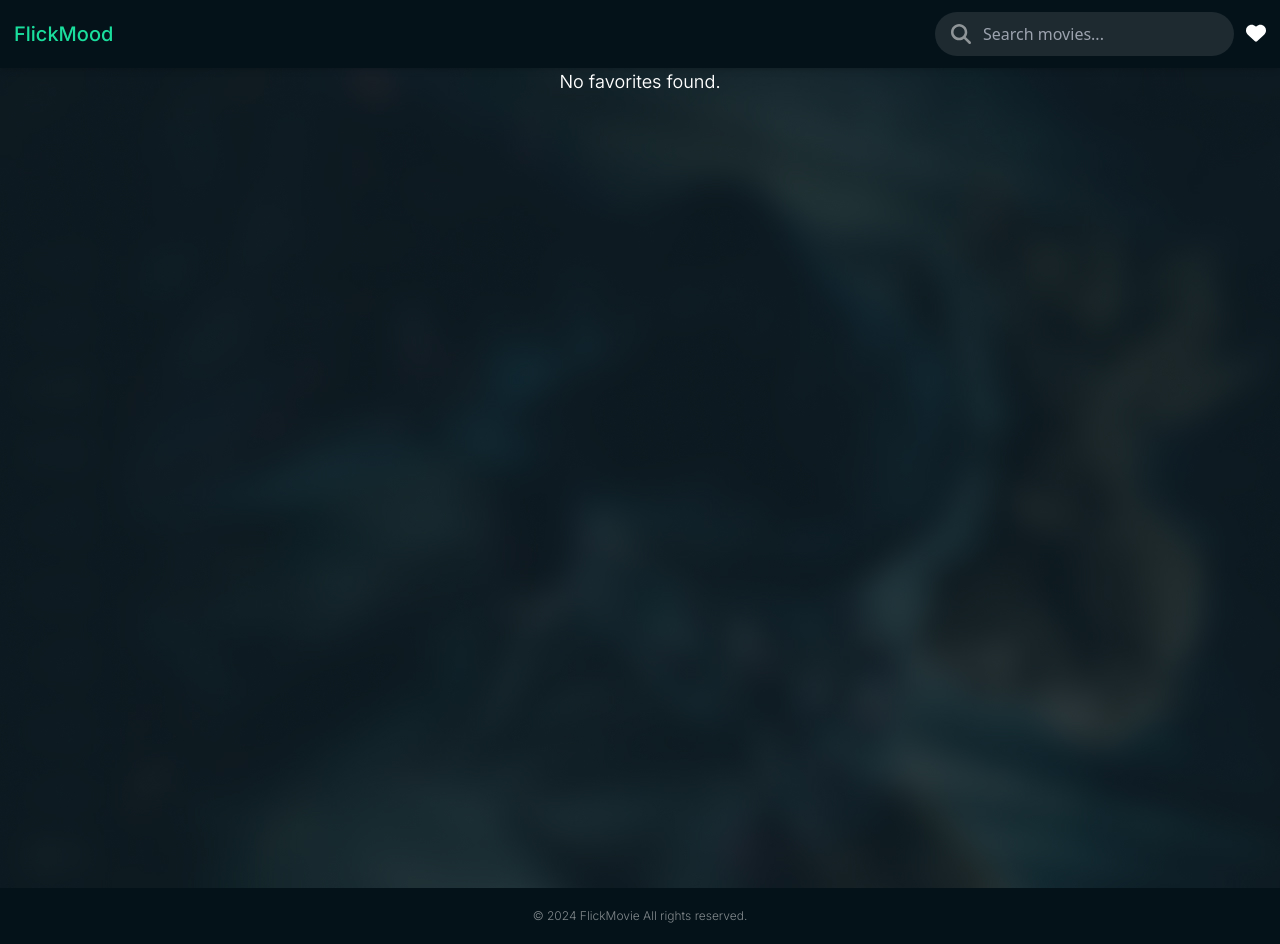
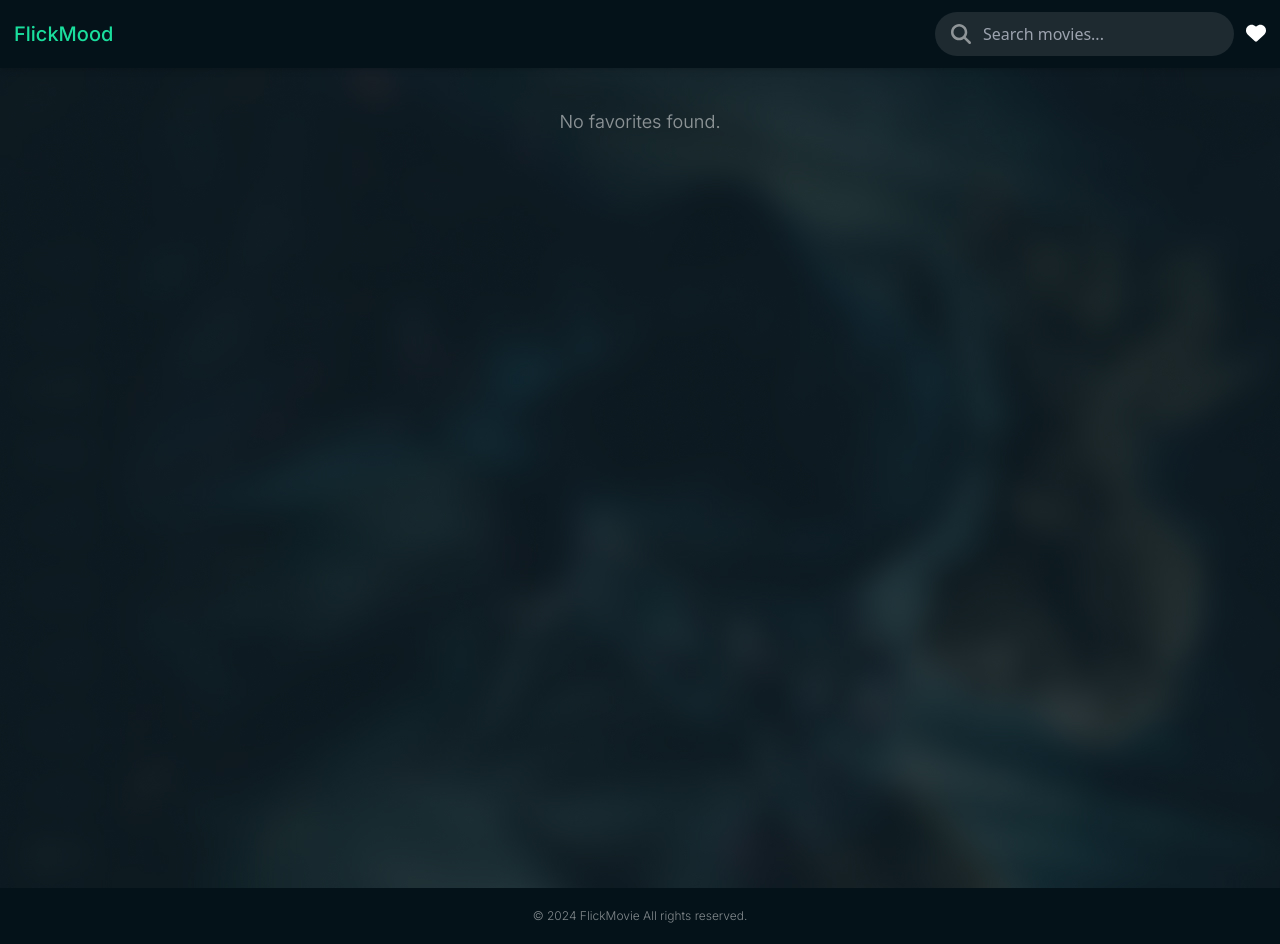
Before and after one commit to Sulnklm/FlickMood, a React (Vite) app: page /favorite in a window 1280 px wide. Built offline with nearby package versions, Linux system fonts and the light colour scheme.

Commit message:
Adjust "No favorites found" text color

```diff
--- a/src/components/pages/Favorite.jsx
+++ b/src/components/pages/Favorite.jsx
@@ -75,7 +75,7 @@ const FavoritePage = () => {
       </div>
 
       {movies.length === 0 ? (
-        <p className="text-center text-lg text-gray-5">No favorites found.</p>
+        <p className="text-center text-lg text-white/50 mt-10">No favorites found.</p>
       ) : (
         <ul className="grid grid-cols-2 lg:grid-cols-4 gap-3">
           {movies.map((movie) => (
```
